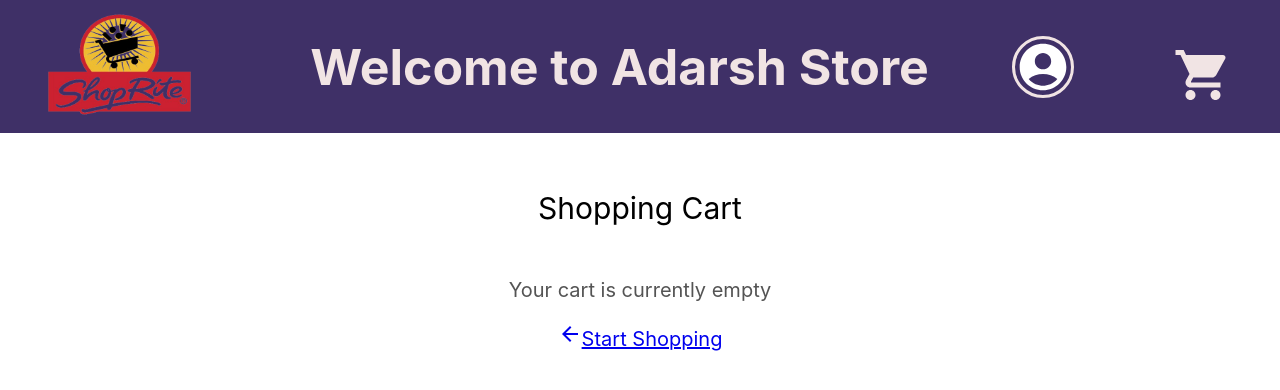
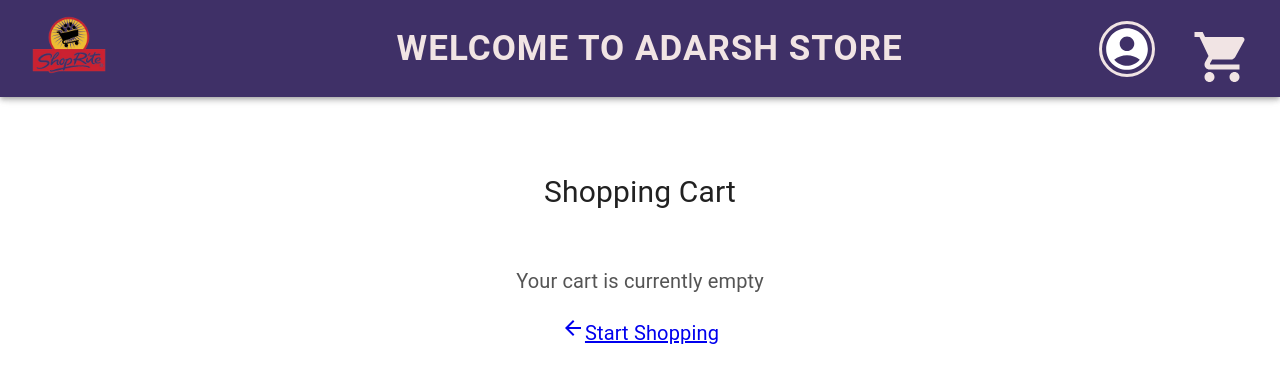
Before and after one commit to Anivesh-WEB-DEV/WebSiteShop, a React (Create React App) app: page /cart in a window 1280 px wide. Shown: the top 390 px of the page. Built offline with nearby package versions, Linux system fonts and the light colour scheme.

Commit message:
Final & last commit

```diff
--- a/src/component/CardPopUp.css
+++ b/src/component/CardPopUp.css
@@ -46,9 +46,14 @@
   border: 1px solid #e0e0e0;
   margin-bottom: 2px;
 }
+.btn{
+  background-color: #3f3067;
+  color: #e0e0e0;
+  border:
+}
 
 .thumbnail:hover {
-  border: 2px solid #1976d2;
+  border: 1px solid #1976d2;
   transition: 0.5s;
   transform: scale(0.9);
 }
--- a/src/component/CardPopUp.jsx
+++ b/src/component/CardPopUp.jsx
@@ -98,10 +98,10 @@ const ScrollDialog = ({ car, onClose }) => {
               >
                 {({ zoomIn, zoomOut, resetTransform, ...rest }) => (
                   <React.Fragment>
-                    <div className="tools">
-                      <button onClick={() => zoomIn()}>+</button>
-                      <button onClick={() => zoomOut()}>-</button>
-                      <button onClick={() => resetTransform()}>x</button>
+                    <div className="tools" style={{marginLeft:"5px"}}>
+                      <button onClick={() => zoomIn()} className="btn">+</button>
+                      <button onClick={() => zoomOut()} className="btn">-</button>
+                      <button onClick={() => resetTransform()} className="btn">x</button>
                     </div>
                     <TransformComponent>
                       <img
--- a/src/component/navbar.css
+++ b/src/component/navbar.css
@@ -22,8 +22,7 @@
 }
 
 .logo {
-  width: 177px;
-  height: 161px;
+  width: 90px;
 }
 .logi {
   margin-right: 40px;
@@ -50,16 +49,102 @@
 .main1 {
   display: flex;
   align-items: center;
-  width: 75%;
+  width: 25%;
   justify-content: space-around;
 }
 
 .main2 {
   display: flex;
   align-items: center;
-  width: 25%;
-  justify-content: space-around;
+  width: 26%;
+  justify-content: flex-end;
+  margin-left: 25px;
+  gap: 25px;
+}
+.hamburger {
+  display: none;
 }
 .main h1 {
-  font-size: 50px;
+  font-size: 80px;
 }
+
+@media screen and (max-width: 768px) {
+  .main {
+    height: auto;
+    flex-direction: column;
+    align-items: center;
+  }
+
+  .main1, .main2 {
+    width: 100%; /* Full width for small screens */
+    margin-top: 1rem; /* Add margin between sections */
+  }
+
+  .main1 {
+    justify-content: center; /* Center items horizontally */
+  }
+
+  .main2 {
+    justify-content: end;
+     /* Center items horizontally */
+  }
+  .cart2{
+    width: "13px"; height: "5px";
+  }
+
+  .logo {
+    width: 80px; /* Adjust the width of the logo for small screens */
+  }
+
+  .hamburger {
+    display: block; /* Display hamburger menu icon for small screens */
+    font-size: 24px; /* Set font size for hamburger menu icon */
+  }
+
+  .main2 > *:not(:last-child) {
+    margin-right: 1rem; /* Add margin between items */
+  }
+}
+
+/*
+
+@media screen and (min-width: 320px) and (max-width: 768px) {
+  .main {
+    height: auto;
+    flex-direction: column;
+    align-items: center;
+  }
+
+  .main1, .main2 {
+    width: 100%;
+    margin-top: 1rem;
+  }
+
+  .main1 {
+    justify-content: space-between;
+  }
+
+  .main2 {
+    flex-direction: column;
+    align-items: center;
+    margin-top: 1rem;
+  }
+
+  .main1 h1 {
+    font-size: 8px !important;
+  }
+}
+
+@media screen and (min-width: 769px) {
+}
+@media screen and (min-width: 769px) and (max-width: 1200px) {
+  .main {
+    font-size: 18px;
+  }
+}
+
+@media screen and (min-width: 1201px) {
+  .main {
+    font-size: 20px;
+  }
+} */
--- a/src/component/navbar.jsx
+++ b/src/component/navbar.jsx
@@ -10,8 +10,56 @@ import { Link } from "react-router-dom";
 import { useSelector, useDispatch } from "react-redux";
 import { getTotals } from "../redux/slice/cart";
 import PositionedMenu from "./PositionMenu/PositionLogo";
+import PropTypes from "prop-types";
+import AppBar from "@mui/material/AppBar";
+import Box from "@mui/material/Box";
+import CssBaseline from "@mui/material/CssBaseline";
+import Divider from "@mui/material/Divider";
+import Drawer from "@mui/material/Drawer";
+import IconButton from "@mui/material/IconButton";
+import List from "@mui/material/List";
+import ListItem from "@mui/material/ListItem";
+import ListItemButton from "@mui/material/ListItemButton";
+import ListItemText from "@mui/material/ListItemText";
+import MenuIcon from "@mui/icons-material/Menu";
+import Toolbar from "@mui/material/Toolbar";
+import Typography from "@mui/material/Typography";
+import Button from "@mui/material/Button";
 
-const Navbar = () => {
+const drawerWidth = 240;
+const navItems = ["Welcome to Adarsh Store"];
+
+const Navbar = (props) => {
+  const { window } = props;
+  const [mobileOpen, setMobileOpen] = React.useState(false);
+
+  const handleDrawerToggle = () => {
+    setMobileOpen((prevState) => !prevState);
+  };
+
+  const drawer = (
+    <Box onClick={handleDrawerToggle} sx={{ textAlign: "center" }}>
+      <Typography sx={{ my: -1 }}>
+        <img src={logo} alt="log" style={{ width: "100px" }} />
+      </Typography>
+      <Divider />
+      <List>
+        {navItems.map((item) => (
+          <ListItem key={item} disablePadding>
+            <ListItemButton sx={{ textAlign: "center" }}>
+              <ListItemText primary={item} />
+            </ListItemButton>
+          </ListItem>
+        ))}
+        My Account
+        <PositionedMenu />
+      </List>
+    </Box>
+  );
+
+  const container =
+    window !== undefined ? () => window().document.body : undefined;
+
   const cart = useSelector((state) => state.cart);
   const dispatch = useDispatch();
   useEffect(() => {
@@ -27,28 +75,88 @@ const Navbar = () => {
     },
   }));
   return (
-    <div className="main">
-      <div className="main1">
+    <Box sx={{ display: "flex" }}>
+      <CssBaseline />
+      <AppBar component="nav" sx={{ backgroundColor: "#3f3067" }}>
+        <Toolbar>
+          <IconButton
+            color="inherit"
+            aria-label="open drawer"
+            edge="start"
+            onClick={handleDrawerToggle}
+            sx={{ mr: 2, display: { sm: "none" } }}
+          >
+            <MenuIcon />
+          </IconButton>
+          <Typography
+            component="div"
+            sx={{
+              flexGrow: 1,
+              display: { xs: "none", sm: "block" },
+              width: "100px",
+            }}
+          >
             <Link to="/">
-          <div className="logi">
-            <img className="logo" src={logo} alt="" />
-          </div>
+              {" "}
+              <img src={logo} alt="logo" className="logo" />
             </Link>
-        <h1 data-aos="fade-down" data-aos-duration="2000">
-          Welcome to Adarsh Store
-        </h1>
-      </div>
-
+          </Typography>
+          <Box sx={{ display: { xs: "none", sm: "block" } }}>
+            {navItems.map((item) => (
+              <Button
+                key={item}
+                sx={{
+                  color: "rgb(241 228 228)",
+                  fontSize: "35px",
+                  fontWeight: "700",
+                }}
+              >
+                {item}
+              </Button>
+            ))}
+          </Box>
           <div className="main2">
             <PositionedMenu />
             <Link to="/cart">
-          <StyledBadge className="cart" badgeContent={cart.cartTotalQuantity}>
+              <StyledBadge
+                className="cart"
+                badgeContent={cart.cartTotalQuantity}
+              >
                 <ShoppingCartIcon className="cart2" />
               </StyledBadge>
             </Link>
           </div>
-    </div>
+        </Toolbar>
+      </AppBar>
+      <nav>
+        <Drawer
+          container={container}
+          variant="temporary"
+          open={mobileOpen}
+          onClose={handleDrawerToggle}
+          ModalProps={{
+            keepMounted: true,
+          }}
+          sx={{
+            display: { xs: "block", sm: "none" },
+            "& .MuiDrawer-paper": {
+              boxSizing: "border-box",
+              width: drawerWidth,
+            },
+          }}
+        >
+          {drawer}
+        </Drawer>
+      </nav>
+      <Box component="main" sx={{ p: 3 }}>
+        <Toolbar />
+      </Box>
+    </Box>
   );
 };
 
+Navbar.propTypes = {
+  window: PropTypes.func,
+};
+
 export default Navbar;
```
Lines whose indentation alone changed are shown as unchanged.
